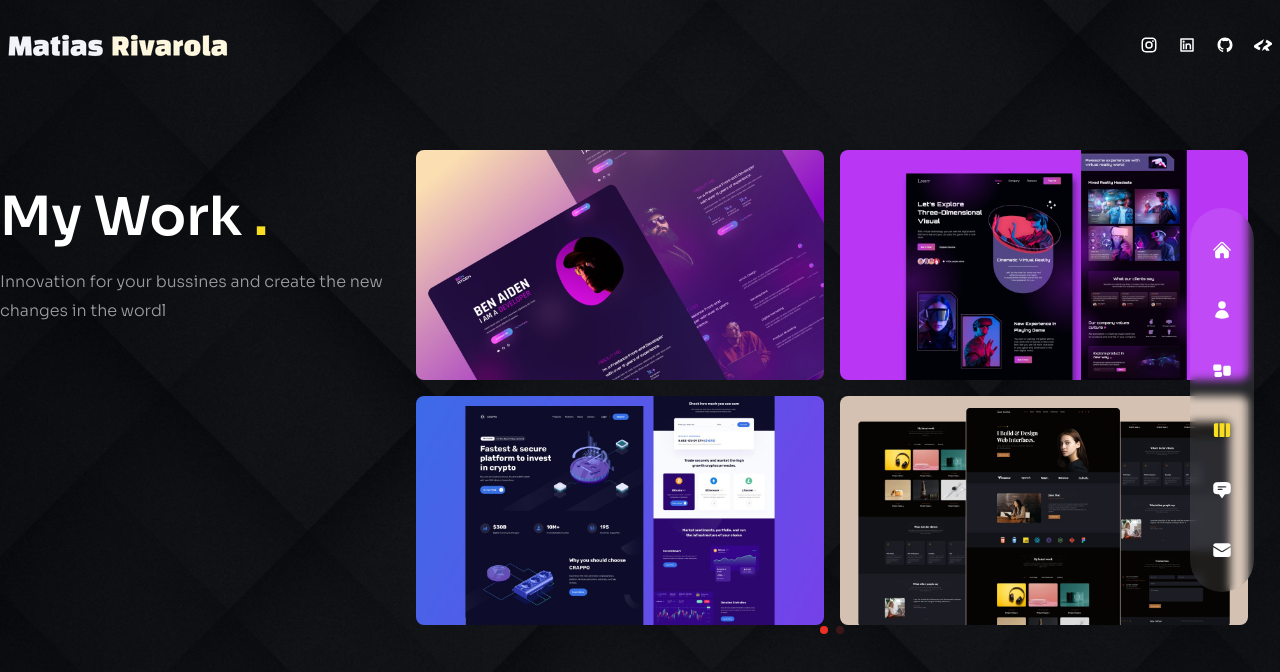
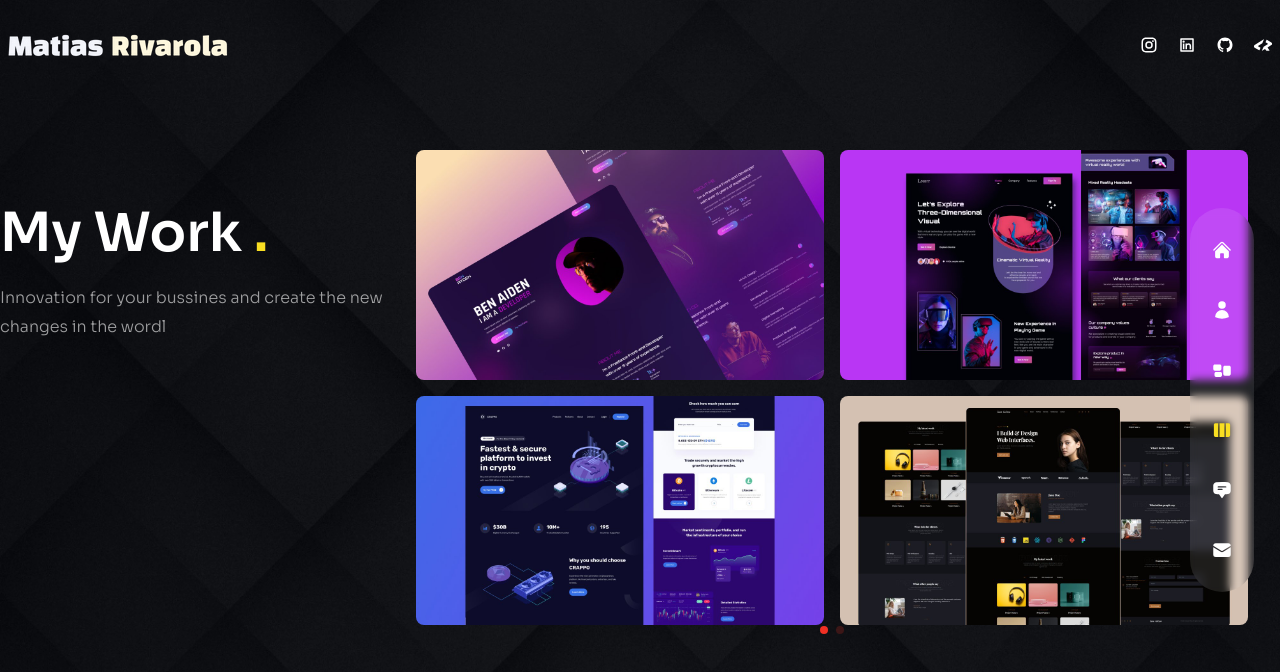
Before and after one commit to MatiRivarola/Portafolio, a Next.js app: page /pages/work in a window 1280 px wide. Shown: the top 672 px of the page. Built offline with nearby package versions, Linux system fonts and the light colour scheme.

Commit message:
[UPDATE] work area

```diff
--- a/src/app/components/serviceSlider.js
+++ b/src/app/components/serviceSlider.js
@@ -59,7 +59,7 @@ const ServiceSlider = () => {
   pagination={{
     clickable: true,
   }}
-  modules={{FreeMode, Pagination}}
+  modules={[FreeMode, Pagination]}
   className='h-[240px] sm:h-[340px]'
   >
     {
--- a/src/app/pages/work/page.jsx
+++ b/src/app/pages/work/page.jsx
@@ -15,7 +15,7 @@ export default function WorkPage(){
           initial='hidden'
           animate='show'
           exit='hidden'
-          className="h2 xl:mt-8">
+          className="h2 xl:mt-12">
             My Work <span className="text-accent">.</span>
           </motion.h2>
           <motion.p
```
